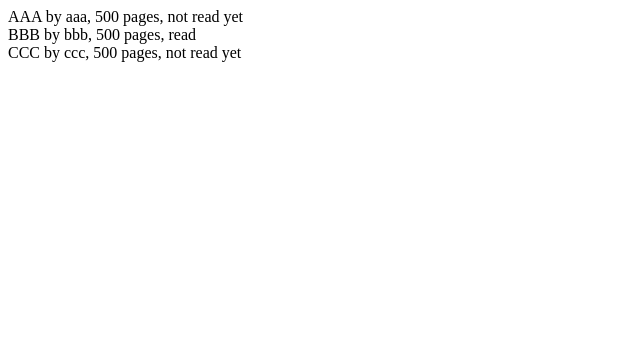
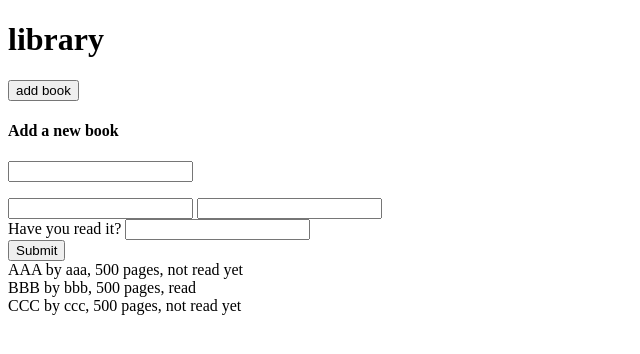
Before and after one commit to m-kwon/library, a plain HTML site: page index.html in a window 1280 px wide. Shown: the whole page, without its empty margins (0-640 px from the left). Drawn offline with Linux system fonts and the light colour scheme.

Commit message:
Create template in HTML

```diff
--- a/index.html
+++ b/index.html
@@ -6,8 +6,33 @@
     <meta http-equiv="X-UA-Compatible" content="ie=edge">
     <title>Library</title>
     <link rel="stylesheet" href="styles.css">
+
   </head>
   <body>
+    <header class="header">
+      <div class="header-container">
+        <h1>library</h1>
+      </div>
+    </header>
+    <main class="main-container">
+      <button class="add-book-btn" id="add-book-btn">add book</button>
+      <div class="books-grid" id="books-grid"></div>
+    </main>
+    <!-- modal window -->
+    <div class="modal" id="add-book-modal">
+      <form class="add-book-form" id="add-book-form">
+        <h4>Add a new book</h4>
+        <input />
+        <p class="error-msg" id="error-msh"></p>
+        <input />
+        <input />
+        <div class="is-read" id="is-read">
+          <label for="is-read">Have you read it?</label>
+          <input />
+        </div>
+        <button class="submit-btn" id="submit-btn" type="submit">Submit</button>
+      </form>
+    </div>
 	  <script src="app.js"></script>
   </body>
 </html>
```
